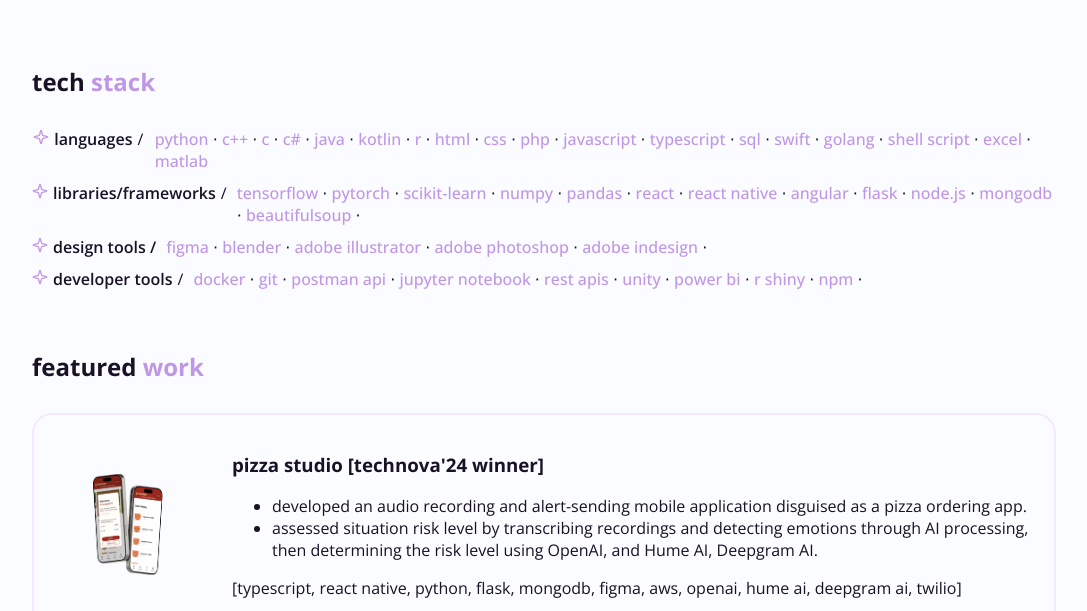
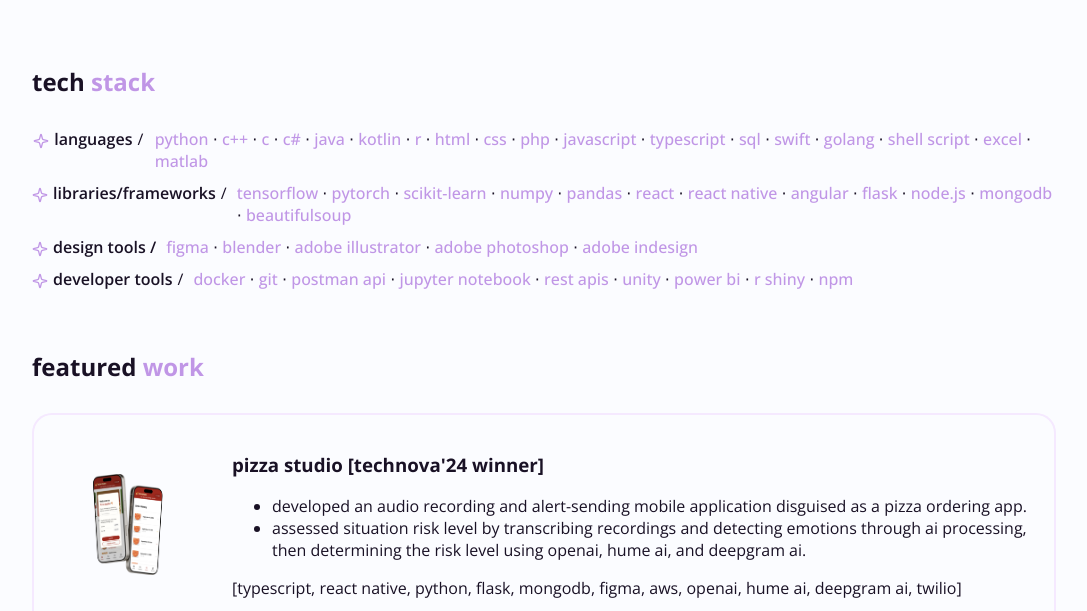
Before and after one commit to kbrqin/kbrqin.github.io, a React (Create React App) app: page /#/ in a window 1280 px wide. Shown: the part 1063-1674 px from the top of the page, without its empty margins (96-1183 px from the left). Built offline with nearby package versions, Linux system fonts and the light colour scheme.

Commit message:
visual improvements

```diff
--- a/src/data/projects/projects.js
+++ b/src/data/projects/projects.js
@@ -19,7 +19,7 @@ const projects = [
       title: 'pizza studio [technova\'24 winner]',
       points: [
         'developed an audio recording and alert-sending mobile application disguised as a pizza ordering app.',
-        'assessed situation risk level by transcribing recordings and detecting emotions through AI processing, then determining the risk level using OpenAI, and Hume AI, Deepgram AI.',
+        'assessed situation risk level by transcribing recordings and detecting emotions through ai processing, then determining the risk level using openai, hume ai, and deepgram ai.',
       ],
       tools: "[typescript, react native, python, flask, mongodb, figma, aws, openai, hume ai, deepgram ai, twilio]",
       imageUrl: pizza_img,
--- a/src/pages/home/Home.jsx
+++ b/src/pages/home/Home.jsx
@@ -108,7 +108,7 @@ const Home = ({ theme }) => {
             {libs.map((item, index) => (
               <React.Fragment key={index}>
                 <span style={{ color: 'var(--accent-color)' }}>{item}</span>
-                  {index < languages.length - 1 && <span style={{ color: 'var(--text-color)' }}> ⋅ </span>}
+                  {index < libs.length - 1 && <span style={{ color: 'var(--text-color)' }}> ⋅ </span>}
               </React.Fragment>
             ))}
             </span>
@@ -124,7 +124,7 @@ const Home = ({ theme }) => {
             {des_tools.map((item, index) => (
               <React.Fragment key={index}>
                 <span style={{ color: 'var(--accent-color)' }}>{item}</span>
-                  {index < languages.length - 1 && <span style={{ color: 'var(--text-color)' }}> ⋅ </span>}
+                  {index < des_tools.length - 1 && <span style={{ color: 'var(--text-color)' }}> ⋅ </span>}
               </React.Fragment>
             ))}
             </span>
@@ -140,7 +140,7 @@ const Home = ({ theme }) => {
             {dev_tools.map((item, index) => (
               <React.Fragment key={index}>
                 <span style={{ color: 'var(--accent-color)' }}>{item}</span>
-                  {index < languages.length - 1 && <span style={{ color: 'var(--text-color)' }}> ⋅ </span>}
+                  {index < dev_tools.length - 1 && <span style={{ color: 'var(--text-color)' }}> ⋅ </span>}
               </React.Fragment>
             ))}
             </span>
--- a/src/pages/home/home.css
+++ b/src/pages/home/home.css
@@ -117,6 +117,8 @@ h2 {
 
 .icon {
     color: var(--accent-color);
+    display: inline-block;
+    vertical-align: middle;
 }
 
 .home-tech-stack {
@@ -154,7 +156,7 @@ h2 {
     display: flex;
     flex-direction: row;
     gap: 5px;
-    align-items: flex-start;
+    align-items: center;
     justify-content: center;
 }
 
```
Also changed, not shown: src/img/abt-me-spotify.png.
